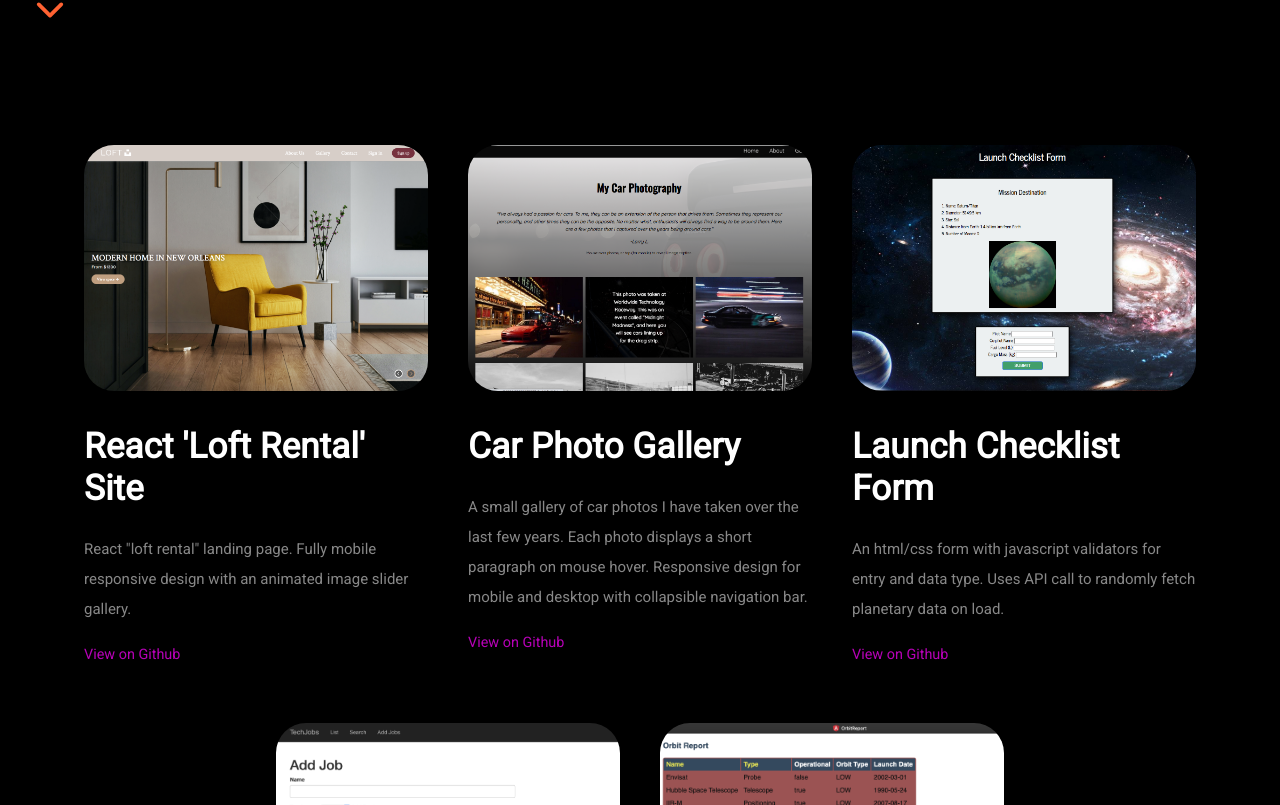
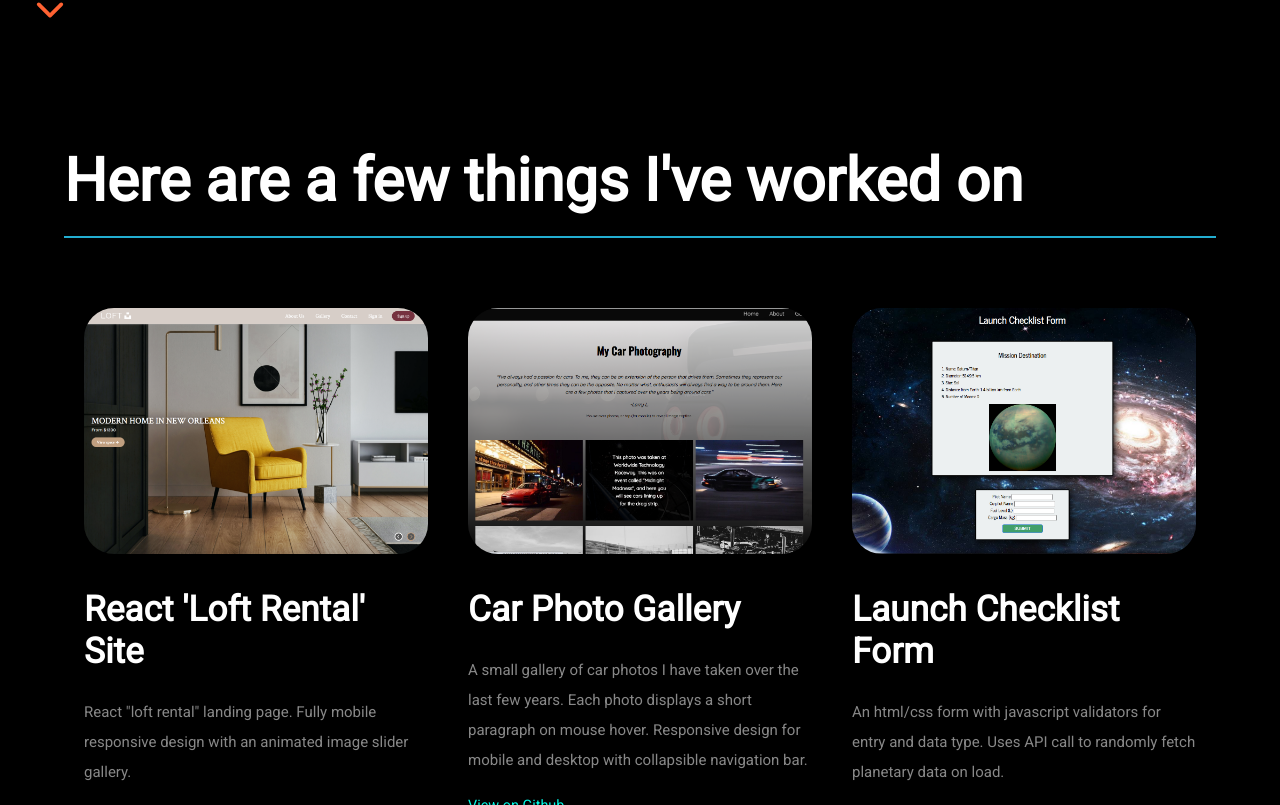
Before and after one commit to l2fc3s/portfolio, a React (Create React App) app: page / in a window 1280 px wide. Shown: the part 675-1480 px from the top of the page. Built offline with nearby package versions, Linux system fonts and the light colour scheme.

Commit message:
updated project section

```diff
--- a/src/components/Pages/Projects/Projects.css
+++ b/src/components/Pages/Projects/Projects.css
@@ -1,6 +1,20 @@
 .project-section {
   height: 100%;
   background-color: black;
+}
+
+.header-div {
+  display: flex;
+  justify-content: left;
+  width: 100%;
+  padding: 20px 5% 50px 5%;
+}
+
+.project-header {
+  font-size: 60px;
+  border-bottom: #23aed1 2px solid;
+  width: 100%;
+  padding-bottom: 20px;
 }
 
 .project-title,
@@ -10,15 +24,19 @@
 
 .view-more {
   text-decoration: none;
-  color: #b800b8;
+  color: #00fae5;
   font-size: 0.9rem;
 }
 
 .project-image {
   width: 100%;
   height: auto;
-  /* max-width: 450px; */
   border-radius: 30px;
+}
+
+.project-image:hover {
+  transition: 0.3s;
+  width: 102%;
 }
 
 .project-card {
@@ -26,7 +44,7 @@
   margin-bottom: 20px;
   width: 30%;
   height: auto;
-  max-width: 500px;
+  max-width: 600px;
 }
 
 .project-container {
@@ -54,9 +72,16 @@
 }
 
 .view-more:visited {
-  color: #00fae5;
+  color: #7a32ff;
 }
 
 /* --------------------------- Mobile section------------------------------- */
 
 /*  Need to work on mobile responsive */
+
+@media screen and (max-width: 960px) {
+  .project-container {
+    flex-direction: column;
+    align-items: center;
+  }
+}
--- a/src/components/Pages/Projects/Projects.js
+++ b/src/components/Pages/Projects/Projects.js
@@ -6,6 +6,9 @@ import "./Projects.css";
 function Projects() {
   return (
     <div className="project-section">
+      <div className="header-div">
+        <h1 className="project-header">Here are a few things I've worked on</h1>
+      </div>
       <div className="project-container">
         {ProjectData.map((project) => {
           return (
```
